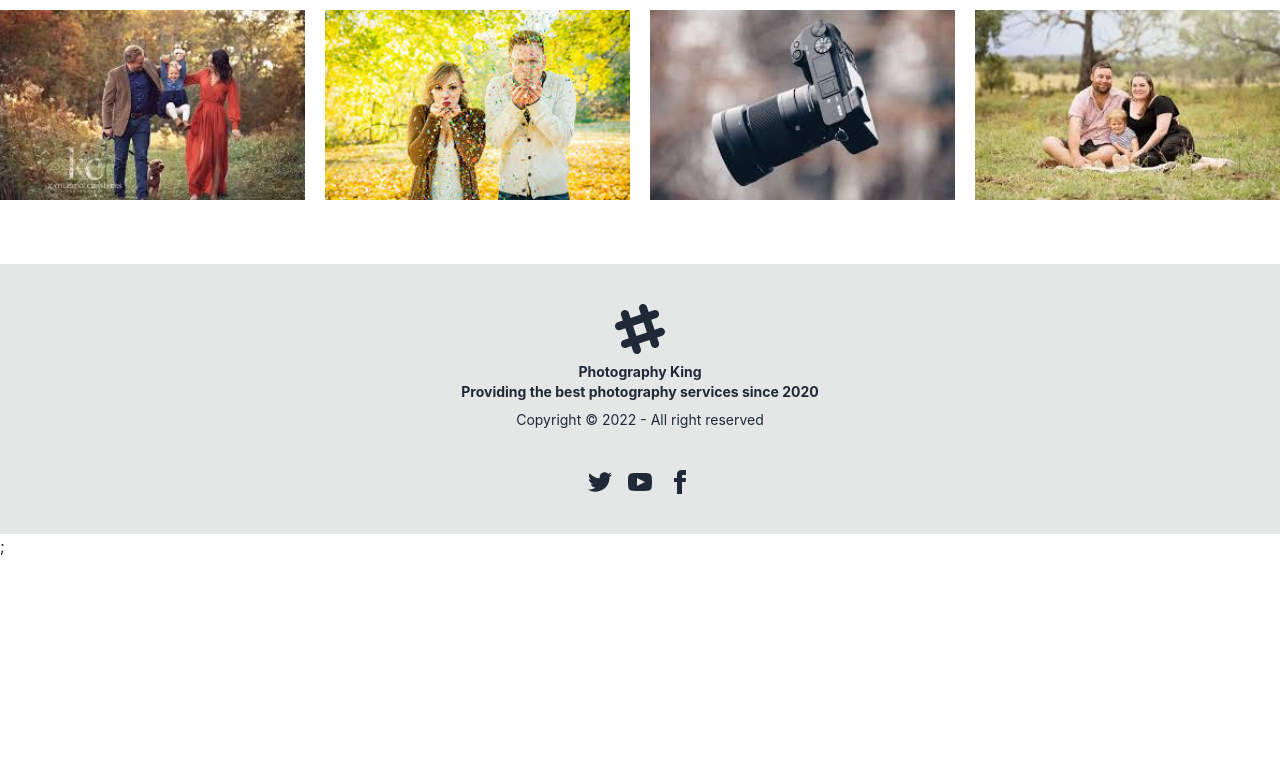
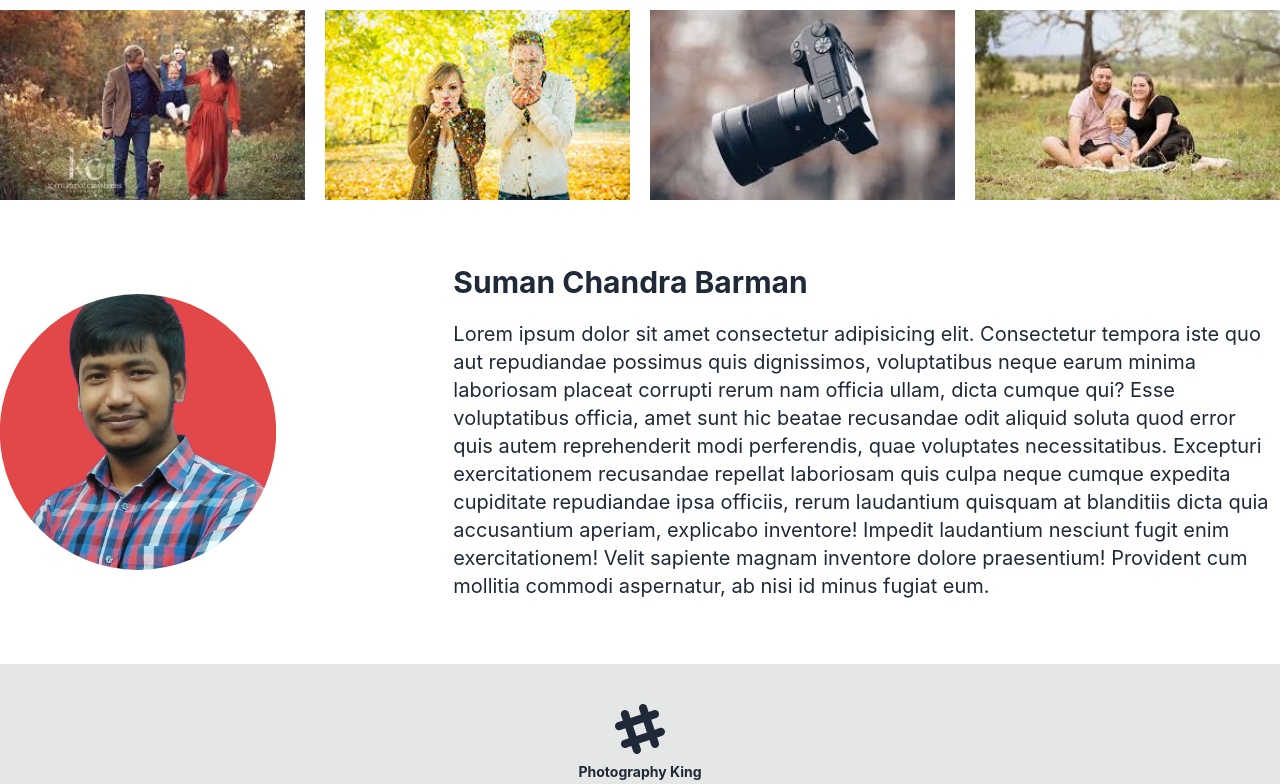
Before and after one commit to Suman-Chandra-Barman/photography_king_clientside, a React (Create React App) app: page / in a window 1280 px wide. Shown: the part 1422-2206 px from the top of the page. Before the commit the page ends 1980 px from the top, so only its background shows below. Built offline with nearby package versions, Linux system fonts and the light colour scheme; no server answers.

Commit message:
about me section done

```diff
--- /dev/null
+++ b/src/pages/Home/AboutMe.jsx
@@ -0,0 +1,34 @@
+import React from "react";
+import myImg from "../../assets/about-me/sumanFb.jpg";
+
+const AboutMe = () => {
+  return (
+    <div>
+      <div className="flex gap-10 justify-center items-center">
+        <div className="w-1/3">
+          <img className="mask mask-circle w-2/3" src={myImg} alt="" />
+        </div>
+        <div className="w-2/3">
+          <h3 className="text-3xl font-bold">Suman Chandra Barman</h3>
+          <p className="text-xl mt-5">
+            Lorem ipsum dolor sit amet consectetur adipisicing elit. Consectetur
+            tempora iste quo aut repudiandae possimus quis dignissimos,
+            voluptatibus neque earum minima laboriosam placeat corrupti rerum
+            nam officia ullam, dicta cumque qui? Esse voluptatibus officia, amet
+            sunt hic beatae recusandae odit aliquid soluta quod error quis autem
+            reprehenderit modi perferendis, quae voluptates necessitatibus.
+            Excepturi exercitationem recusandae repellat laboriosam quis culpa
+            neque cumque expedita cupiditate repudiandae ipsa officiis, rerum
+            laudantium quisquam at blanditiis dicta quia accusantium aperiam,
+            explicabo inventore! Impedit laudantium nesciunt fugit enim
+            exercitationem! Velit sapiente magnam inventore dolore praesentium!
+            Provident cum mollitia commodi aspernatur, ab nisi id minus fugiat
+            eum.
+          </p>
+        </div>
+      </div>
+    </div>
+  );
+};
+
+export default AboutMe;
--- a/src/pages/Home/Home.jsx
+++ b/src/pages/Home/Home.jsx
@@ -1,5 +1,6 @@
 import React, { useEffect, useState } from "react";
 import { Link } from "react-router-dom";
+import AboutMe from "./AboutMe";
 import PhotoGallery from "./PhotoGallery";
 import ServiceCart from "./ServiceCart";
 import Slider from "./Slider";
@@ -31,7 +32,12 @@ const Home = () => {
           <button className="btn btn-primary">See All Service</button>
         </Link>
       </div>
-      <PhotoGallery />
+      <div>
+        <PhotoGallery />
+      </div>
+      <div>
+        <AboutMe></AboutMe>
+      </div>
     </div>
   );
 };
--- a/src/pages/Home/ServiceCart.jsx
+++ b/src/pages/Home/ServiceCart.jsx
@@ -4,7 +4,7 @@ import { Link } from "react-router-dom";
 const ServiceCart = ({ service }) => {
   const { name, price, _id, image, description } = service;
   return (
-    <div className="card card-compact bg-base-100 shadow-2xl">
+    <div className="card card-compact bg-base-100 shadow-xl">
       <figure>
         <img src={image} alt="Shoes" className="h-56 w-full" />
       </figure>
```
Also changed, not shown: src/assets/about-me/sumanFb.jpg (added).
